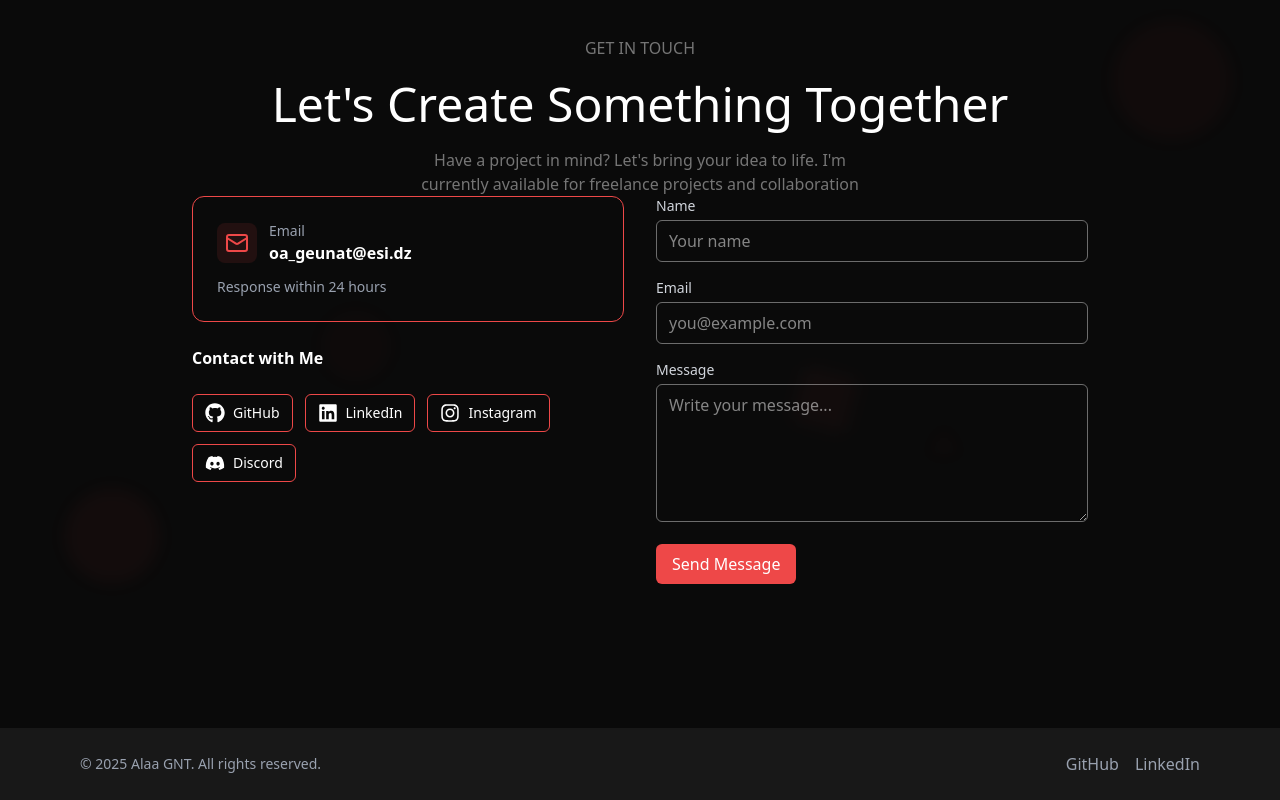
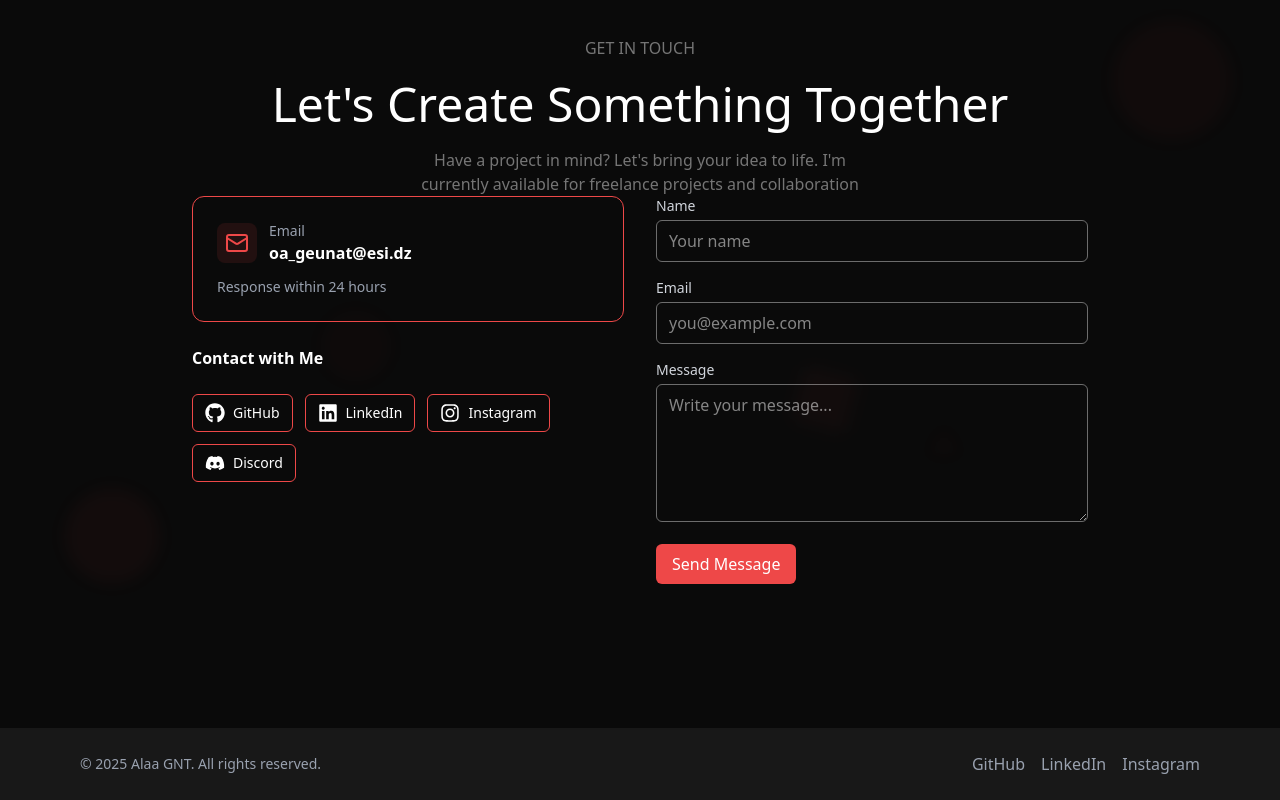
Before and after one commit to alaa-gnt/portfolio, a React (Vite) app in the folder my-app/: page / in a window 1280 px wide. Shown: the part 3772-4572 px from the top of the page. Built offline with nearby package versions, Linux system fonts and the light colour scheme.

Commit message:
Add missing social links to footer (Instagram, correct LinkedIn)

```diff
--- a/my-app/src/components/Footer.tsx
+++ b/my-app/src/components/Footer.tsx
@@ -6,7 +6,8 @@ export default function Footer() {
         <span className="text-sm">&copy; {new Date().getFullYear()} Alaa GNT. All rights reserved.</span>
         <div className="flex gap-4 mt-2 sm:mt-0">
           <a href="https://github.com/alaa-gnt" target="_blank" rel="noopener noreferrer" className="hover:text-white transition-colors">GitHub</a>
-          <a href="https://linkedin.com/in/alaa-gnt" target="_blank" rel="noopener noreferrer" className="hover:text-white transition-colors">LinkedIn</a>
+          <a href="https://www.linkedin.com/in/alaa-guenat-365861241/" target="_blank" rel="noopener noreferrer" className="hover:text-white transition-colors">LinkedIn</a>
+          <a href="https://www.instagram.com/me._.alaa" target="_blank" rel="noopener noreferrer" className="hover:text-white transition-colors">Instagram</a>
         </div>
       </div>
     </footer>
```
